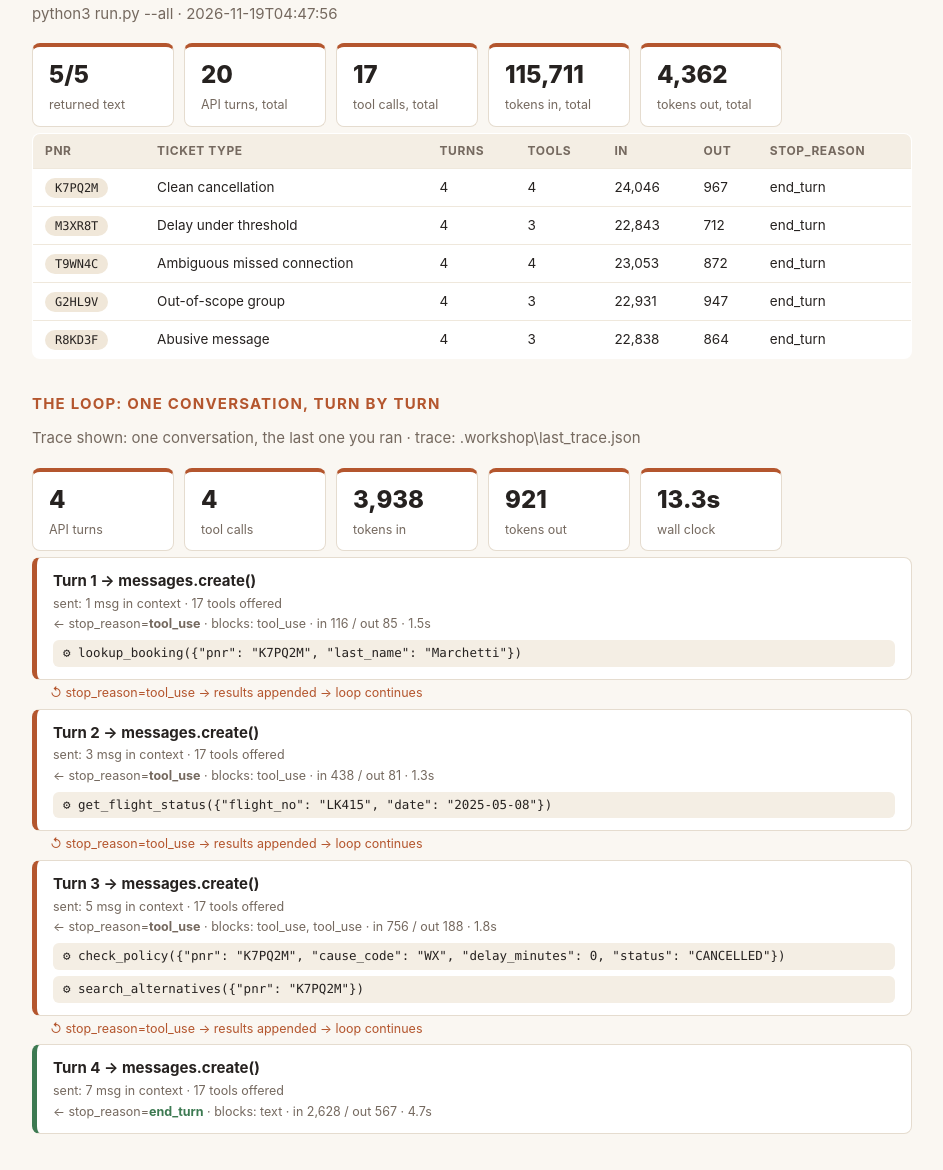
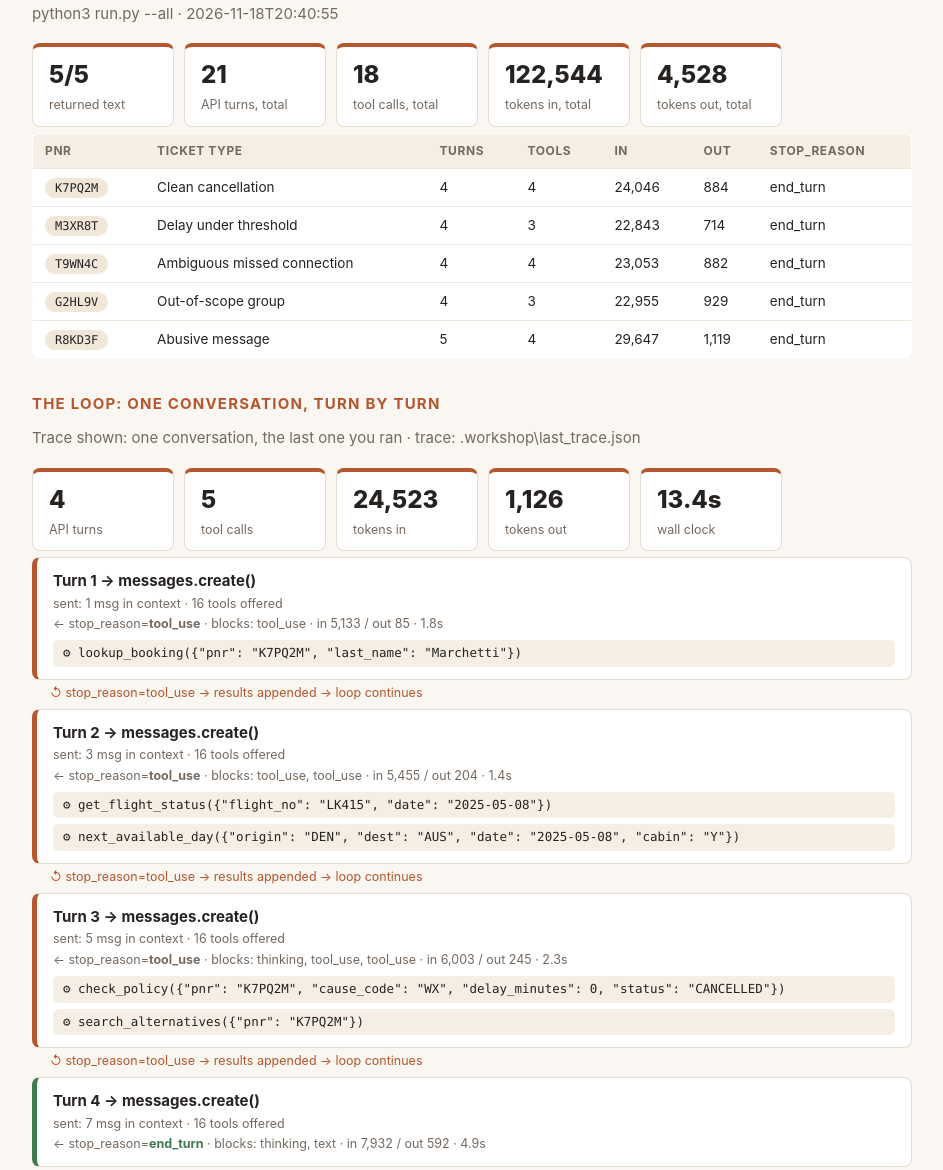
Before and after one commit to dinesh24tcs/larkspur-exercise, a plain HTML site: page readout.html in a window 1280 px wide. Shown: the part 1515-2685 px from the top of the page, without its empty margins (168-1111 px from the left). Drawn offline with Linux system fonts and the light colour scheme.

Commit message:
canon: gate 2.2 by BhawanaKochar
Step 2.2 (The same tool, over MCP) saved. Green on this laptop: 1.2, 1.3, 1.4, 2.1, 2.2.
Changed since the last canon: evals/cases.json +25 -0, readout-trace.json +9 -8, readout.html +25 -24.
Why: added eval care-0101
Behind? python3 pod_sync.py --take-canon, then in claude: /catchup

```diff
--- a/readout.html
+++ b/readout.html
@@ -38,7 +38,7 @@ th { background: #f4eee4; font-size: 12px; letter-spacing: .05em; text-transform
 .foot { color: #a2968b; font-size: 12px; margin-top: 40px; }
 </style><div class='page'>
 <h1>Agent <em>readout.</em></h1>
-<p class='sub'>Team Room 2 · 2026-11-19 05:23</p>
+<p class='sub'>Team Room 2 · 2026-11-19 05:59</p>
 <h2>Architecture: what the agent is</h2>
 <div class='strip'>
 <div class='stat'><b>17</b><span>tools offered</span></div>
@@ -70,56 +70,57 @@ th { background: #f4eee4; font-size: 12px; letter-spacing: .05em; text-transform
 <p class='sub'>2 of those 17 tools are served by support/mcp_server.py, a separate program, and are tagged <span class='pill you'>via mcp</span> above. Claude cannot tell: same name, same description, same tokens.</p>
 <p class='sub'>local dispatch: <span class='pill you'>care_entitlements</span>, <span class='pill you'>cause_in_plain_words</span>, <span class='pill you'>departures_in_window</span>, <span class='pill you'>ground_stop_status</span>, <span class='pill you'>reopen_stats</span>, <span class='pill you'>seats_left</span></p>
 <h2>All five ticket types: what it did across the set</h2>
-<p class='sub'>python3 run.py --all · 2026-11-19T04:47:56</p>
+<p class='sub'>python3 run.py --all · 2026-11-18T20:40:55</p>
 <div class='strip'>
 <div class='stat'><b>5/5</b><span>returned text</span></div>
-<div class='stat'><b>20</b><span>API turns, total</span></div>
-<div class='stat'><b>17</b><span>tool calls, total</span></div>
-<div class='stat'><b>115,711</b><span>tokens in, total</span></div>
-<div class='stat'><b>4,362</b><span>tokens out, total</span></div>
+<div class='stat'><b>21</b><span>API turns, total</span></div>
+<div class='stat'><b>18</b><span>tool calls, total</span></div>
+<div class='stat'><b>122,544</b><span>tokens in, total</span></div>
+<div class='stat'><b>4,528</b><span>tokens out, total</span></div>
 </div>
 <table><tr><th>pnr</th><th>ticket type</th><th>turns</th><th>tools</th><th>in</th><th>out</th><th>stop_reason</th></tr>
-<tr><td><span class='pill'>K7PQ2M</span></td><td>Clean cancellation</td><td>4</td><td>4</td><td>24,046</td><td>967</td><td>end_turn</td></tr>
-<tr><td><span class='pill'>M3XR8T</span></td><td>Delay under threshold</td><td>4</td><td>3</td><td>22,843</td><td>712</td><td>end_turn</td></tr>
-<tr><td><span class='pill'>T9WN4C</span></td><td>Ambiguous missed connection</td><td>4</td><td>4</td><td>23,053</td><td>872</td><td>end_turn</td></tr>
-<tr><td><span class='pill'>G2HL9V</span></td><td>Out-of-scope group</td><td>4</td><td>3</td><td>22,931</td><td>947</td><td>end_turn</td></tr>
-<tr><td><span class='pill'>R8KD3F</span></td><td>Abusive message</td><td>4</td><td>3</td><td>22,838</td><td>864</td><td>end_turn</td></tr>
+<tr><td><span class='pill'>K7PQ2M</span></td><td>Clean cancellation</td><td>4</td><td>4</td><td>24,046</td><td>884</td><td>end_turn</td></tr>
+<tr><td><span class='pill'>M3XR8T</span></td><td>Delay under threshold</td><td>4</td><td>3</td><td>22,843</td><td>714</td><td>end_turn</td></tr>
+<tr><td><span class='pill'>T9WN4C</span></td><td>Ambiguous missed connection</td><td>4</td><td>4</td><td>23,053</td><td>882</td><td>end_turn</td></tr>
+<tr><td><span class='pill'>G2HL9V</span></td><td>Out-of-scope group</td><td>4</td><td>3</td><td>22,955</td><td>929</td><td>end_turn</td></tr>
+<tr><td><span class='pill'>R8KD3F</span></td><td>Abusive message</td><td>5</td><td>4</td><td>29,647</td><td>1,119</td><td>end_turn</td></tr>
 </table>
 <h2>The loop: one conversation, turn by turn</h2>
 <p class='sub'>Trace shown: one conversation, the last one you ran · trace: .workshop\last_trace.json</p>
 <div class='strip'>
 <div class='stat'><b>4</b><span>API turns</span></div>
-<div class='stat'><b>4</b><span>tool calls</span></div>
-<div class='stat'><b>3,938</b><span>tokens in</span></div>
-<div class='stat'><b>921</b><span>tokens out</span></div>
-<div class='stat'><b>13.3s</b><span>wall clock</span></div>
+<div class='stat'><b>5</b><span>tool calls</span></div>
+<div class='stat'><b>24,523</b><span>tokens in</span></div>
+<div class='stat'><b>1,126</b><span>tokens out</span></div>
+<div class='stat'><b>13.4s</b><span>wall clock</span></div>
 </div>
 <div class='turn'>
 <div class='hd'>Turn 1 → messages.create()</div>
-<div class='meta'>sent: 1 msg in context · 17 tools offered</div>
-<div class='meta'>← stop_reason=<b>tool_use</b> · blocks: tool_use · in 116 / out 85 · 1.5s</div>
+<div class='meta'>sent: 1 msg in context · 16 tools offered</div>
+<div class='meta'>← stop_reason=<b>tool_use</b> · blocks: tool_use · in 5,133 / out 85 · 1.8s</div>
 <div class='tool'>⚙ lookup_booking({&quot;pnr&quot;: &quot;K7PQ2M&quot;, &quot;last_name&quot;: &quot;Marchetti&quot;})</div>
 </div>
 <div class='loopback'>↺ stop_reason=tool_use → results appended → loop continues</div>
 <div class='turn'>
 <div class='hd'>Turn 2 → messages.create()</div>
-<div class='meta'>sent: 3 msg in context · 17 tools offered</div>
-<div class='meta'>← stop_reason=<b>tool_use</b> · blocks: tool_use · in 438 / out 81 · 1.3s</div>
+<div class='meta'>sent: 3 msg in context · 16 tools offered</div>
+<div class='meta'>← stop_reason=<b>tool_use</b> · blocks: tool_use, tool_use · in 5,455 / out 204 · 1.4s</div>
 <div class='tool'>⚙ get_flight_status({&quot;flight_no&quot;: &quot;LK415&quot;, &quot;date&quot;: &quot;2025-05-08&quot;})</div>
+<div class='tool'>⚙ next_available_day({&quot;origin&quot;: &quot;DEN&quot;, &quot;dest&quot;: &quot;AUS&quot;, &quot;date&quot;: &quot;2025-05-08&quot;, &quot;cabin&quot;: &quot;Y&quot;})</div>
 </div>
 <div class='loopback'>↺ stop_reason=tool_use → results appended → loop continues</div>
 <div class='turn'>
 <div class='hd'>Turn 3 → messages.create()</div>
-<div class='meta'>sent: 5 msg in context · 17 tools offered</div>
-<div class='meta'>← stop_reason=<b>tool_use</b> · blocks: tool_use, tool_use · in 756 / out 188 · 1.8s</div>
+<div class='meta'>sent: 5 msg in context · 16 tools offered</div>
+<div class='meta'>← stop_reason=<b>tool_use</b> · blocks: thinking, tool_use, tool_use · in 6,003 / out 245 · 2.3s</div>
 <div class='tool'>⚙ check_policy({&quot;pnr&quot;: &quot;K7PQ2M&quot;, &quot;cause_code&quot;: &quot;WX&quot;, &quot;delay_minutes&quot;: 0, &quot;status&quot;: &quot;CANCELLED&quot;})</div>
 <div class='tool'>⚙ search_alternatives({&quot;pnr&quot;: &quot;K7PQ2M&quot;})</div>
 </div>
 <div class='loopback'>↺ stop_reason=tool_use → results appended → loop continues</div>
 <div class='turn done'>
 <div class='hd'>Turn 4 → messages.create()</div>
-<div class='meta'>sent: 7 msg in context · 17 tools offered</div>
-<div class='meta'>← stop_reason=<b class='stopped'>end_turn</b> · blocks: text · in 2,628 / out 567 · 4.7s</div>
+<div class='meta'>sent: 7 msg in context · 16 tools offered</div>
+<div class='meta'>← stop_reason=<b class='stopped'>end_turn</b> · blocks: thinking, text · in 7,932 / out 592 · 4.9s</div>
 </div>
 <p class='foot'>Generated by readout.py · Larkspur Airlines is a fictional training scenario · Confidential / do not distribute</p></div>
-<script type="application/json" id="evidence">{"generated": "2026-11-19T05:23:45", "pod": "Room 2", "banked_by": "Dinesh Kumar", "banked": {"1.2": "1DE-F24", "1.3": "C72-4F7", "1.4": "7A4-119", "2.1": "E10-E36", "2.2": "8A6-69A"}, "trace": {"turns": 4, "tool_calls": 4, "tool_names": ["lookup_booking", "get_flight_status", "check_policy", "search_alternatives"], "saw_thinking": false, "used_format": false, "used_tool_choice_none": false, "streamed": false, "deltas_seen": 0, "tokens": {"input": 3938, "output": 921, "cache_read": 15513, "cache_write": 5171}, "cache_hit_ratio": 0.6300463000568597, "elapsed": 13.3}, "all_shapes": {"attempted": 5, "shapes": 5, "failed": 0, "resolved": 5, "turns": 20, "tool_calls": 17, "tokens_in": 115711, "tokens_out": 4362, "cache_read": 0, "unfinished": [], "errors": []}}</script>
+<script type="application/json" id="evidence">{"generated": "2026-11-19T05:59:09", "pod": "Room 2", "banked_by": "Bhawana Kochar", "banked": {"1.2": "C22-C6C", "1.3": "02B-3A6", "1.4": "442-C1C", "2.1": "95E-325", "2.2": "015-AA7"}, "trace": {"turns": 4, "tool_calls": 5, "tool_names": ["lookup_booking", "get_flight_status", "next_available_day", "check_policy", "search_alternatives"], "saw_thinking": true, "used_format": false, "used_tool_choice_none": false, "streamed": false, "deltas_seen": 0, "tokens": {"input": 24523, "output": 1126, "cache_read": 0, "cache_write": 0}, "cache_hit_ratio": null, "elapsed": 13.4}, "all_shapes": {"attempted": 5, "shapes": 5, "failed": 0, "resolved": 5, "turns": 21, "tool_calls": 18, "tokens_in": 122544, "tokens_out": 4528, "cache_read": 0, "unfinished": [], "errors": []}}</script>
```
Also changed, not shown: evals/cases.json (+25 -0 lines), readout-trace.json (+9 -8 lines).
